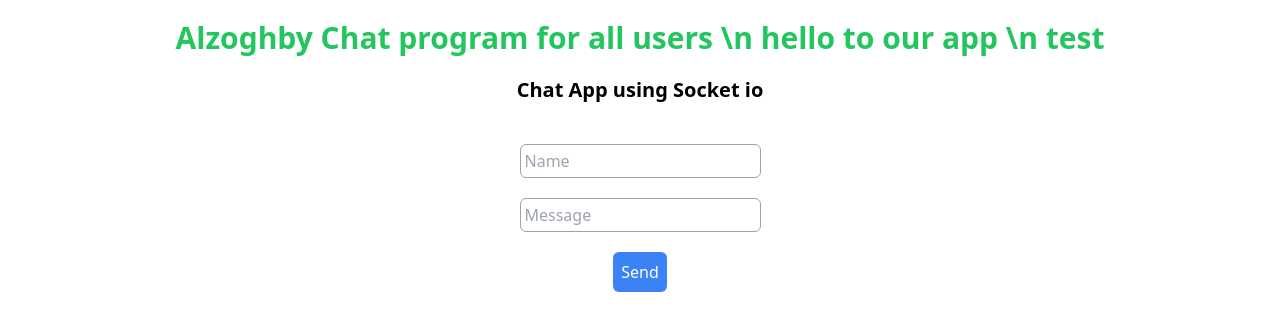
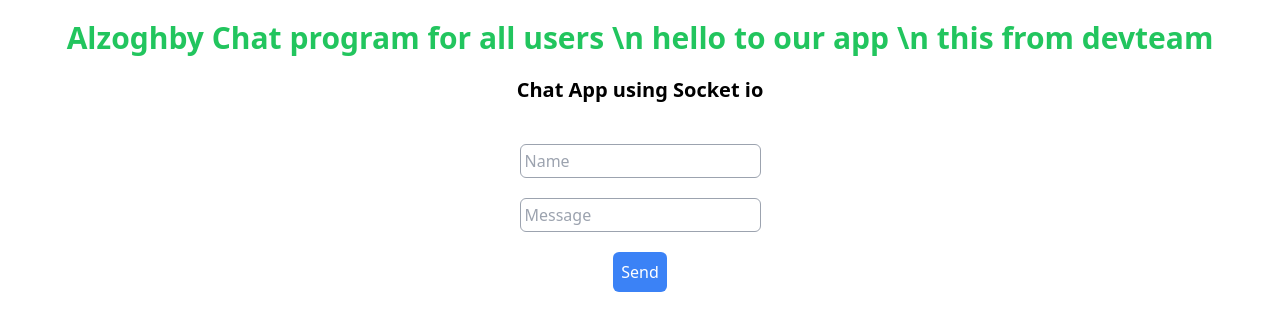
Before and after one commit to alzoghby/chat-app, a website: page index.html in a window 1280 px wide. Drawn offline with nearby package versions, Linux system fonts and the light colour scheme; no server answers.

Commit message:
Revert "test revert"
This reverts commit 478530132df9f88babbe8c0cb5c04ee721e8fde5.

```diff
--- a/index.html
+++ b/index.html
@@ -11,7 +11,7 @@
                text-3xl text-center mt-5">
           Alzoghby  Chat program for all users \n
 	  hello to our app \n
-	  test
+	  this from devteam
       </h1>
     <div>
         <h2 class="font-semibold text-xl
```
